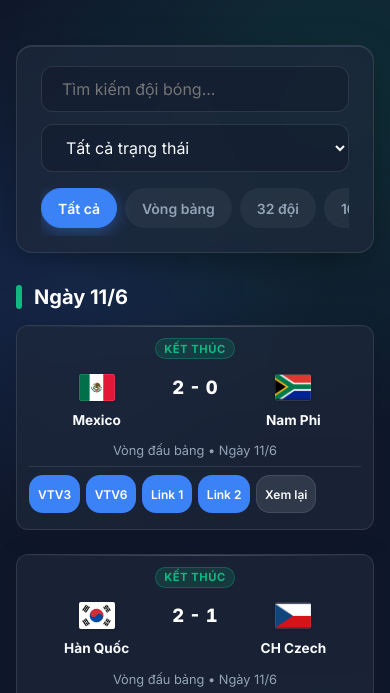
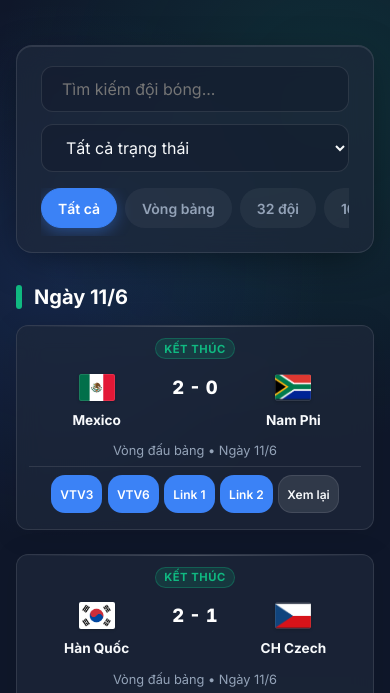
Before and after one commit to TwotNguyenVN/goal-track, a website: page matches.html in a window 390 px wide. Shown: the part 151-844 px from the top of the page. Drawn offline with Linux system fonts and the light colour scheme.

Commit message:
style: center align link buttons on mobile

```diff
--- a/css/styles.css
+++ b/css/styles.css
@@ -420,7 +420,6 @@ header p {
     .links-container {
         padding-top: 0.5rem;
         gap: 0.35rem;
-        justify-content: flex-start;
     }
     .btn {
         padding: 0.3rem 0.5rem;
```
